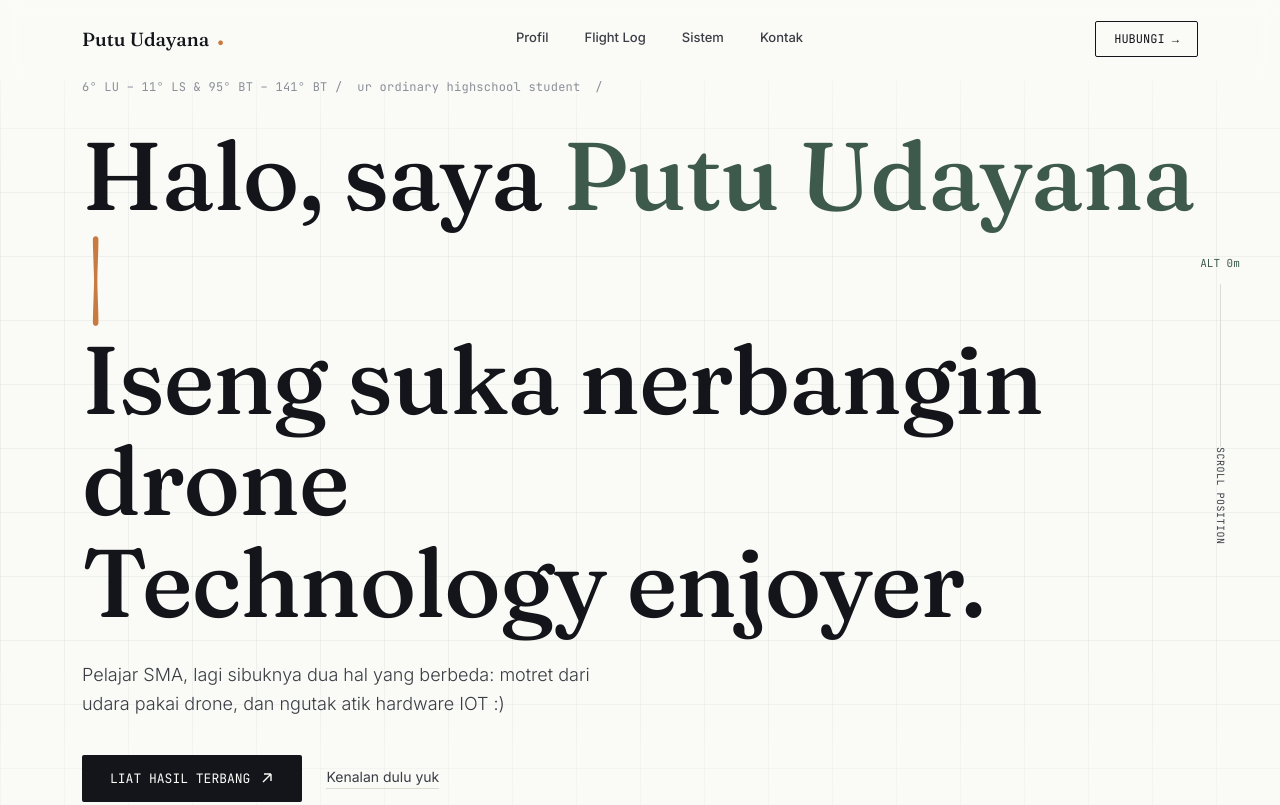
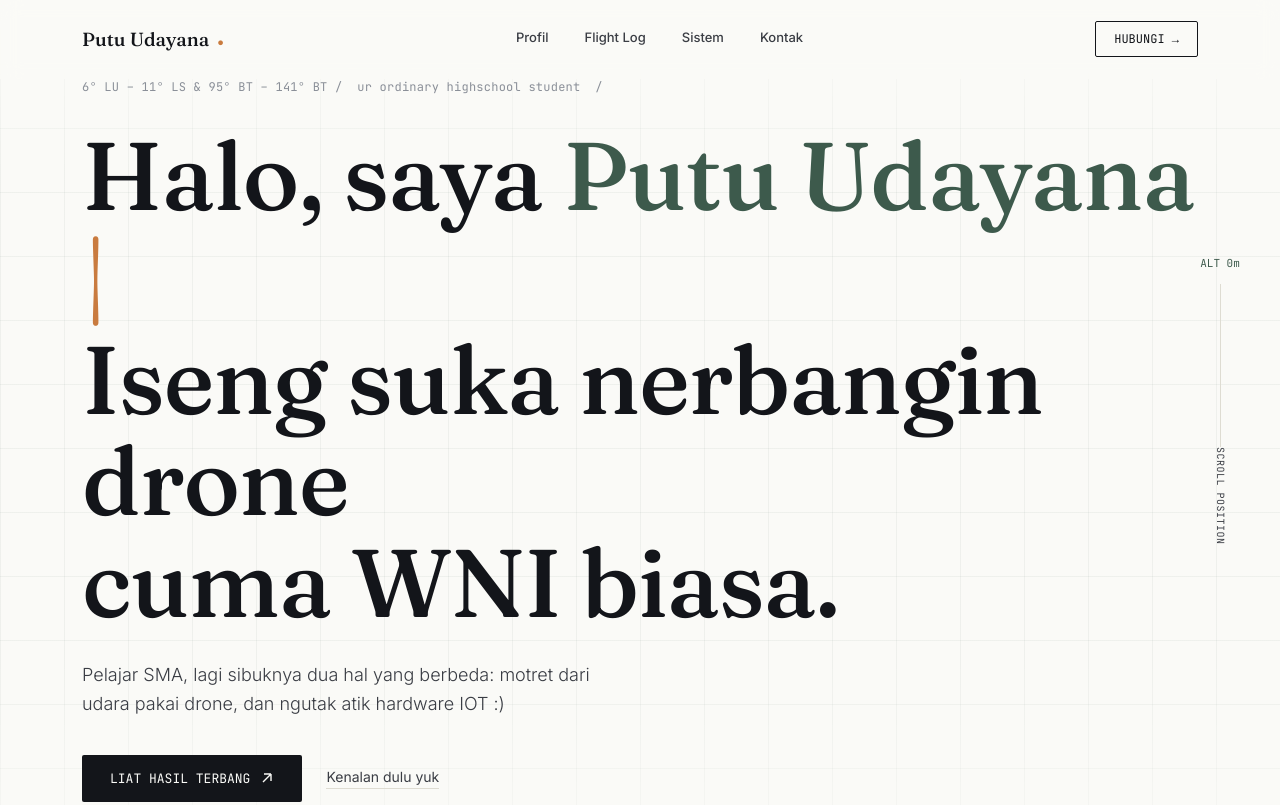
Before and after one commit to SpaceDevelopmentDC/UdayanaPortofolio, a plain HTML site: page index.html in a window 1280 px wide. Shown: the top 805 px of the page. Drawn offline with Linux system fonts and the light colour scheme.

Commit message:
change on text

```diff
--- a/index.html
+++ b/index.html
@@ -925,7 +925,7 @@
     <h1>
       <span class="type-line">Halo, saya <span class="type-target" id="typeTarget"></span><span class="type-cursor" id="typeCursor">|</span></span>
       <span class="hero-line-2">Iseng suka nerbangin drone </span>
-      <span class="hero-line-3">Technology enjoyer.</span>
+      <span class="hero-line-3">cuma WNI biasa.</span>
     </h1>
     <p class="hero-sub">Pelajar SMA, lagi sibuknya dua hal yang berbeda: motret dari udara pakai drone, dan ngutak atik hardware IOT :)</p>
     <div class="hero-actions">
```
